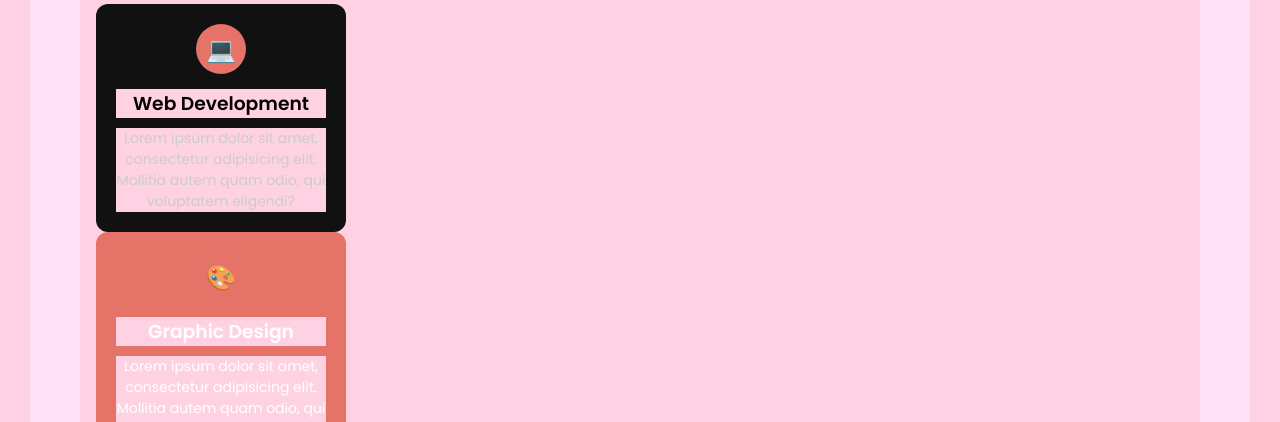
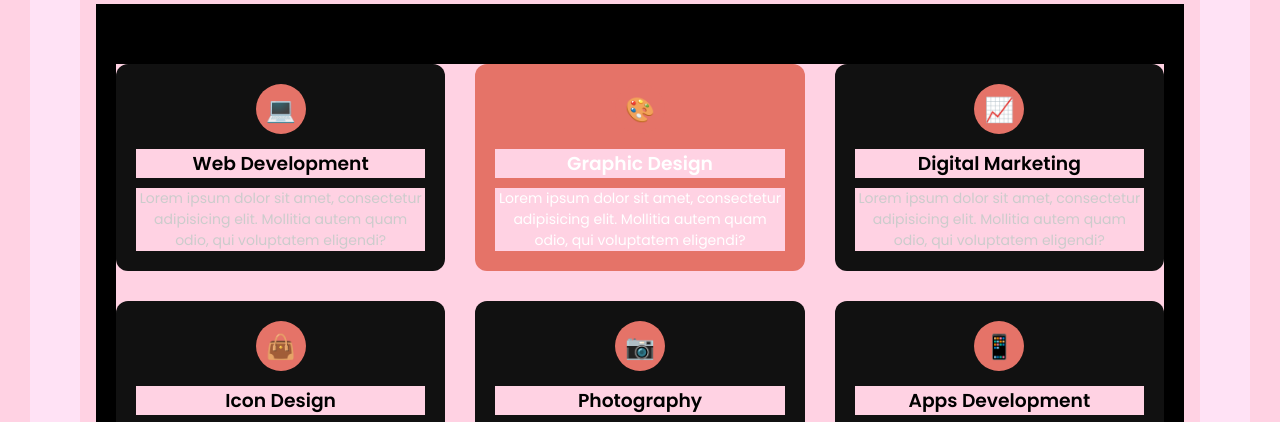
Before and after one commit to JannatulJami/portfolio_copy, a plain HTML site: page index.html in a window 1280 px wide. Shown: the part 368-790 px from the top of the page. Drawn offline with Linux system fonts and the light colour scheme.

Commit message:
Update style.css

```diff
--- a/style.css
+++ b/style.css
@@ -57,13 +57,24 @@ body {
   width: 110%;
   border-radius: 20%;
 }
+.services {
+  padding: 60px 20px;
+  background-color: #000;
+}
+
+.grid {
+  display: grid;
+  grid-template-columns: repeat(3, 1fr); /* 3 columns */
+  gap: 30px;
+  max-width: 1200px;
+  margin: 0 auto;
+}
 
 .card {
   background-color: #111;
   border-radius: 12px;
   padding: 20px;
   text-align: center;
-  width: 250px;
   transition: all 0.3s ease-in-out;
 }
 
```
